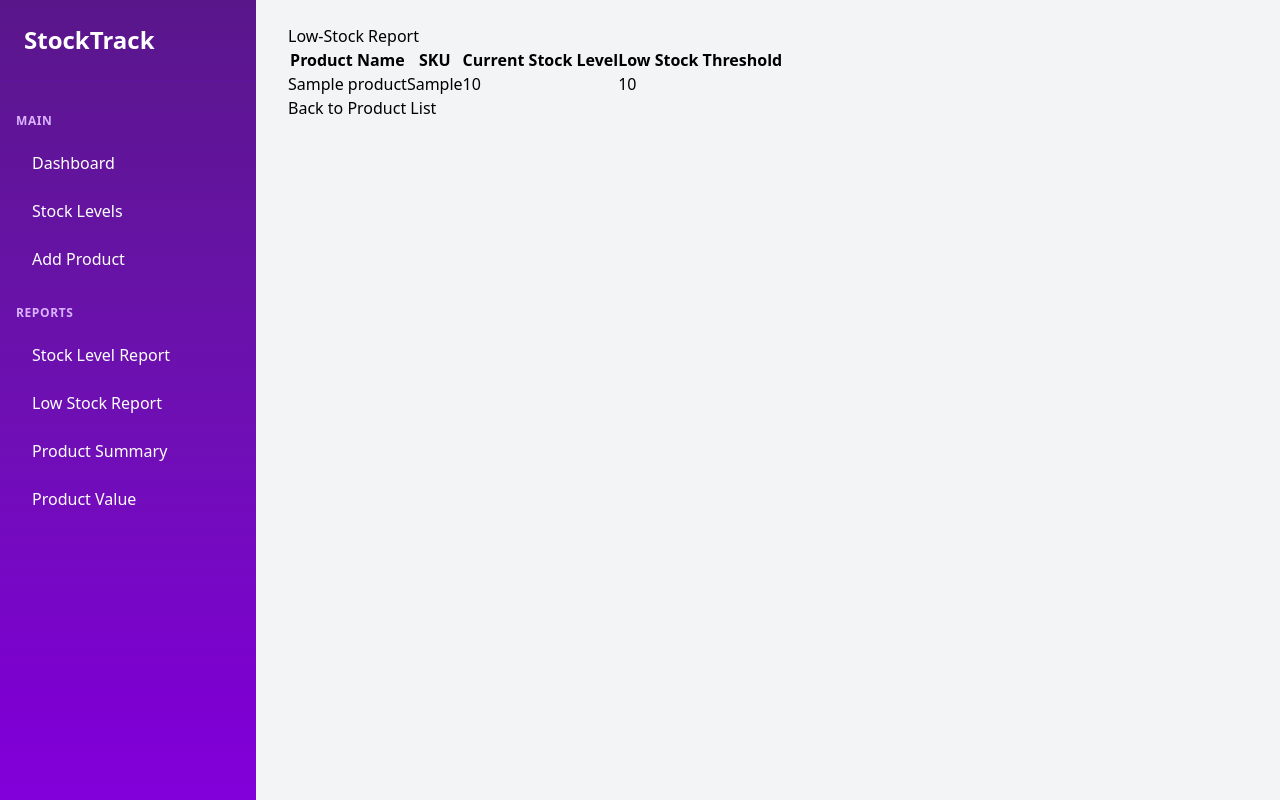
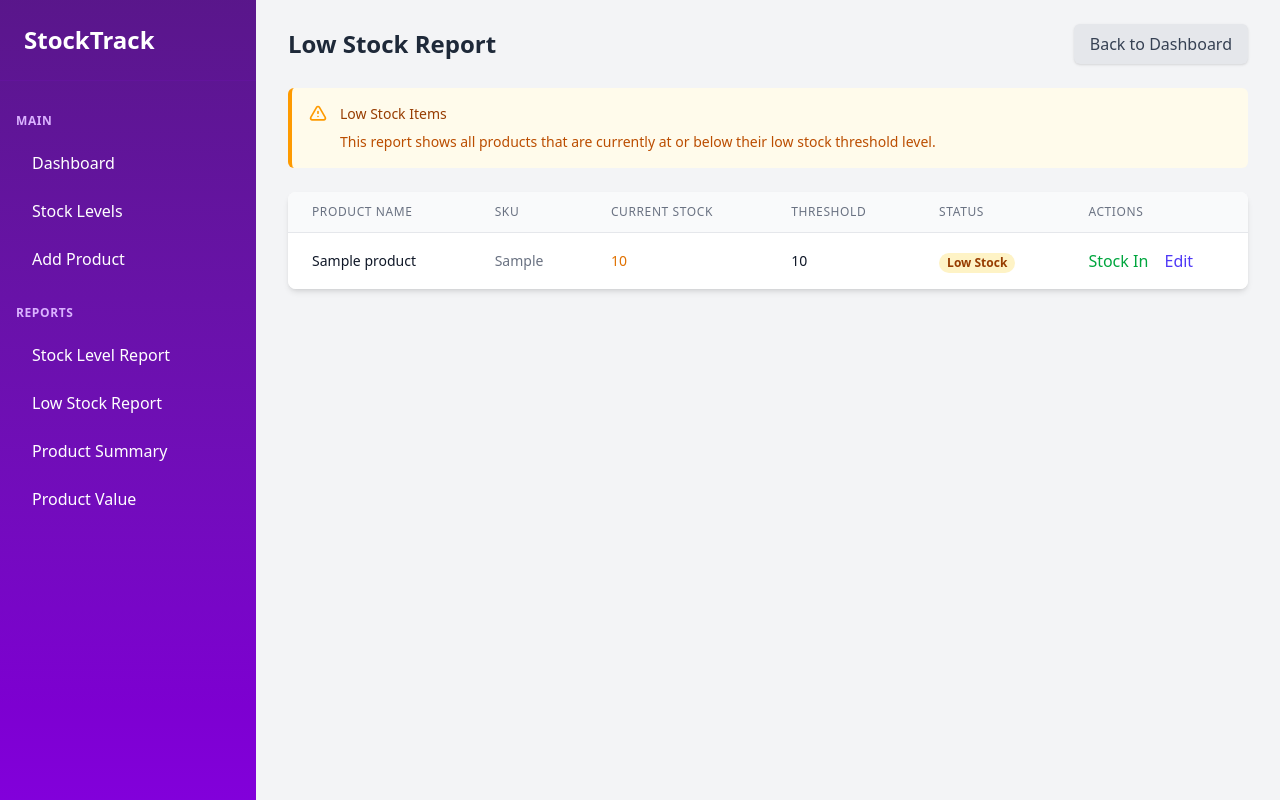
Before and after one commit to jujubear24/inventory_app, a Flask app: page /reports/low_stock in a window 1280 px wide. Run offline with Flask 3, Linux system fonts and the light colour scheme; tables that the repository leaves empty hold one stand-in row (values such as "Sample post").

Commit message:
feat[reports/low_stock]: Add styling to 'low_stock page'

```diff
--- a/static/css/output.css
+++ b/static/css/output.css
@@ -405,6 +405,9 @@
       max-width: 96rem !important;
     }
   }
+  .mx-auto {
+    margin-inline: auto;
+  }
   .mt-1 {
     margin-top: calc(var(--spacing) * 1);
   }
@@ -419,6 +422,9 @@
   }
   .mr-2 {
     margin-right: calc(var(--spacing) * 2);
+  }
+  .mr-3 {
+    margin-right: calc(var(--spacing) * 3);
   }
   .mb-1 {
     margin-bottom: calc(var(--spacing) * 1);
@@ -534,6 +540,9 @@
   .h-6 {
     height: calc(var(--spacing) * 6);
   }
+  .h-12 {
+    height: calc(var(--spacing) * 12);
+  }
   .h-screen {
     height: 100vh;
   }
@@ -554,6 +563,9 @@
   }
   .w-6 {
     width: calc(var(--spacing) * 6);
+  }
+  .w-12 {
+    width: calc(var(--spacing) * 12);
   }
   .w-64 {
     width: calc(var(--spacing) * 64);
@@ -1532,6 +1544,9 @@
   .py-6 {
     padding-block: calc(var(--spacing) * 6);
   }
+  .py-10 {
+    padding-block: calc(var(--spacing) * 10);
+  }
   .pr-4 {
     padding-right: calc(var(--spacing) * 4);
   }
--- a/templates/reports/low_stock.html
+++ b/templates/reports/low_stock.html
@@ -1,26 +1,116 @@
 {% extends 'base.html' %}
 
+{% block title %}Low Stock Report{% endblock %}
+
 {% block content %}
-<h1>Low-Stock Report</h1>
-<table>
-    <thead>
+<div class="flex justify-between items-center mb-6">
+    <h1 class="text-2xl font-bold text-gray-800">Low Stock Report</h1>
+    <a href="{{ url_for('routes.product_list') }}"
+        class="inline-flex items-center px-4 py-2 bg-gray-200 text-gray-700 rounded-md shadow-sm hover:bg-gray-300 transition-colors">
+        Back to Dashboard
+    </a>
+</div>
+
+<div class="bg-amber-50 border-l-4 border-amber-500 p-4 rounded-md mb-6">
+    <div class="flex">
+        <div class="flex-shrink-0 text-amber-500">
+            <svg class="h-5 w-5" fill="none" stroke="currentColor" viewBox="0 0 24 24"
+                xmlns="http://www.w3.org/2000/svg">
+                <path stroke-linecap="round" stroke-linejoin="round" stroke-width="2"
+                    d="M12 9v2m0 4h.01m-6.938 4h13.856c1.54 0 2.502-1.667 1.732-3L13.732 4c-.77-1.333-2.694-1.333-3.464 0L3.34 16c-.77 1.333.192 3 1.732 3z">
+                </path>
+            </svg>
+        </div>
+        <div class="ml-3">
+            <h3 class="text-sm font-medium text-amber-800">Low Stock Items</h3>
+            <div class="mt-2 text-sm text-amber-700">
+                <p>This report shows all products that are currently at or below their low stock threshold level.</p>
+            </div>
+        </div>
+    </div>
+</div>
+
+<div class="bg-white shadow-md rounded-lg overflow-hidden">
+    <table class="min-w-full divide-y divide-gray-200">
+        <thead class="bg-gray-50">
             <tr>
-            <th>Product Name</th>
-            <th>SKU</th>
-            <th>Current Stock Level</th>
-            <th>Low Stock Threshold</th>
+                <th scope="col" class="px-6 py-3 text-left text-xs font-medium text-gray-500 uppercase tracking-wider">
+                    Product Name
+                </th>
+                <th scope="col" class="px-6 py-3 text-left text-xs font-medium text-gray-500 uppercase tracking-wider">
+                    SKU
+                </th>
+                <th scope="col" class="px-6 py-3 text-left text-xs font-medium text-gray-500 uppercase tracking-wider">
+                    Current Stock
+                </th>
+                <th scope="col" class="px-6 py-3 text-left text-xs font-medium text-gray-500 uppercase tracking-wider">
+                    Threshold
+                </th>
+                <th scope="col" class="px-6 py-3 text-left text-xs font-medium text-gray-500 uppercase tracking-wider">
+                    Status
+                </th>
+                <th scope="col" class="px-6 py-3 text-left text-xs font-medium text-gray-500 uppercase tracking-wider">
+                    Actions
+                </th>
             </tr>
         </thead>
-    <tbody>
+        <tbody class="bg-white divide-y divide-gray-200">
             {% for product in products %}
-        <tr>
-            <td>{{ product.name }}</td>
-            <td>{{ product.sku }}</td>
-            <td>{{ product.stock_level }}</td>
-            <td>{{ product.low_stock_threshold }}</td>
+            <tr class="hover:bg-gray-50">
+                <td class="px-6 py-4 whitespace-nowrap">
+                    <div class="text-sm font-medium text-gray-900">{{ product.name }}</div>
+                </td>
+                <td class="px-6 py-4 whitespace-nowrap">
+                    <div class="text-sm text-gray-500">{{ product.sku }}</div>
+                </td>
+                <td class="px-6 py-4 whitespace-nowrap">
+                    <div class="text-sm font-medium
+                        {% if product.stock_level <= 0 %}
+                            text-red-600
+                        {% else %}
+                            text-amber-600
+                        {% endif %}
+                    ">{{ product.stock_level }}</div>
+                </td>
+                <td class="px-6 py-4 whitespace-nowrap">
+                    <div class="text-sm text-gray-900">{{ product.low_stock_threshold }}</div>
+                </td>
+                <td class="px-6 py-4 whitespace-nowrap">
+                    {% if product.stock_level <= 0 %} <span
+                        class="px-2 inline-flex text-xs leading-5 font-semibold rounded-full bg-red-100 text-red-800">
+                        Out of Stock
+                        </span>
+                        {% else %}
+                        <span
+                            class="px-2 inline-flex text-xs leading-5 font-semibold rounded-full bg-amber-100 text-amber-800">
+                            Low Stock
+                        </span>
+                        {% endif %}
+                </td>
+                <td class="px-6 py-4 whitespace-nowrap">
+                    <a href="{{ url_for('routes.stock_in', product_id=product.id) }}"
+                        class="text-green-600 hover:text-green-900 mr-3">Stock In</a>
+                    <a href="{{ url_for('routes.edit_product', product_id=product.id) }}"
+                        class="text-indigo-600 hover:text-indigo-900">Edit</a>
+                </td>
             </tr>
             {% endfor %}
+            {% if products|length == 0 %}
+            <tr>
+                <td colspan="6" class="px-6 py-10 text-center">
+                    <div class="text-gray-500">
+                        <svg class="mx-auto h-12 w-12 text-gray-400" fill="none" stroke="currentColor"
+                            viewBox="0 0 24 24" xmlns="http://www.w3.org/2000/svg">
+                            <path stroke-linecap="round" stroke-linejoin="round" stroke-width="2"
+                                d="M9 12l2 2 4-4m6 2a9 9 0 11-18 0 9 9 0 0118 0z"></path>
+                        </svg>
+                        <h3 class="mt-2 text-sm font-medium text-gray-900">No low stock items</h3>
+                        <p class="mt-1 text-sm text-gray-500">All products are above their low stock threshold.</p>
+                    </div>
+                </td>
+            </tr>
+            {% endif %}
         </tbody>
     </table>
-<a href="{{ url_for('routes.product_list') }}">Back to Product List</a>
+</div>
 {% endblock %}
```
Lines whose indentation alone changed are shown as unchanged.
